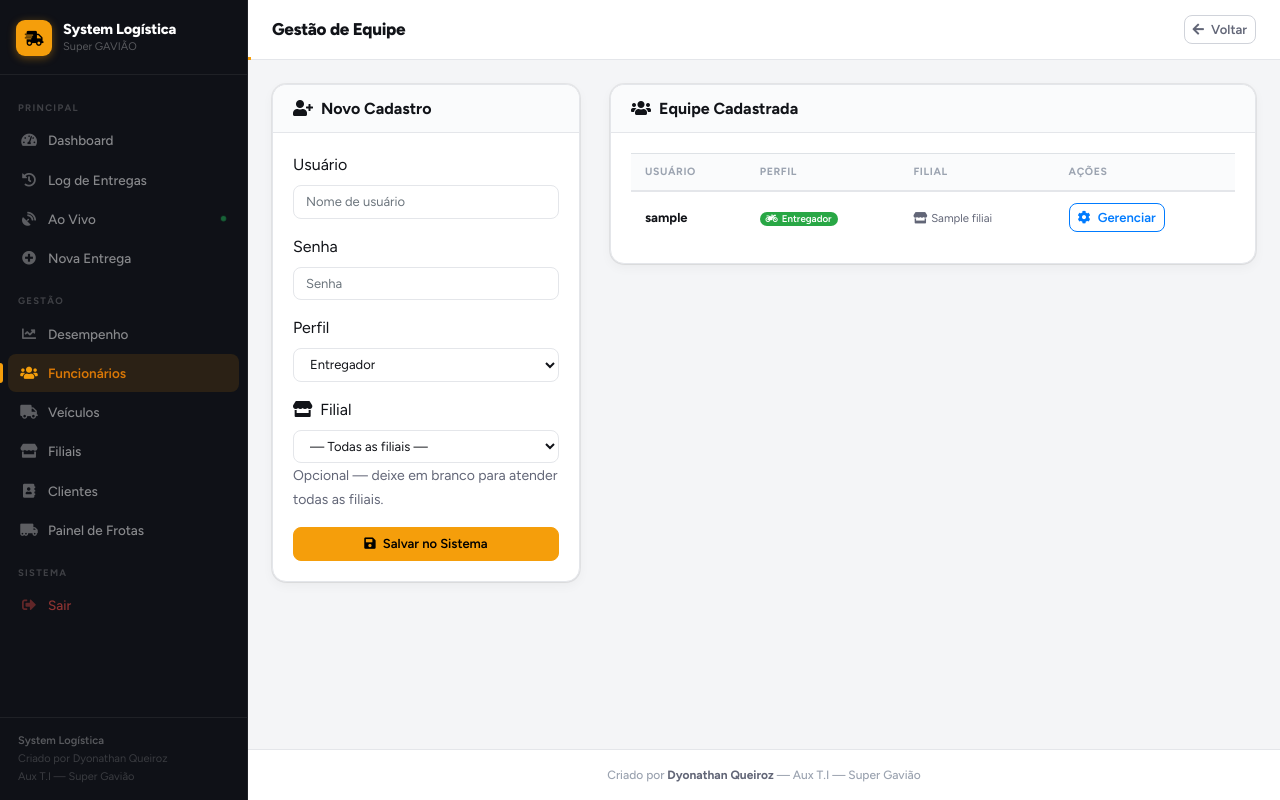
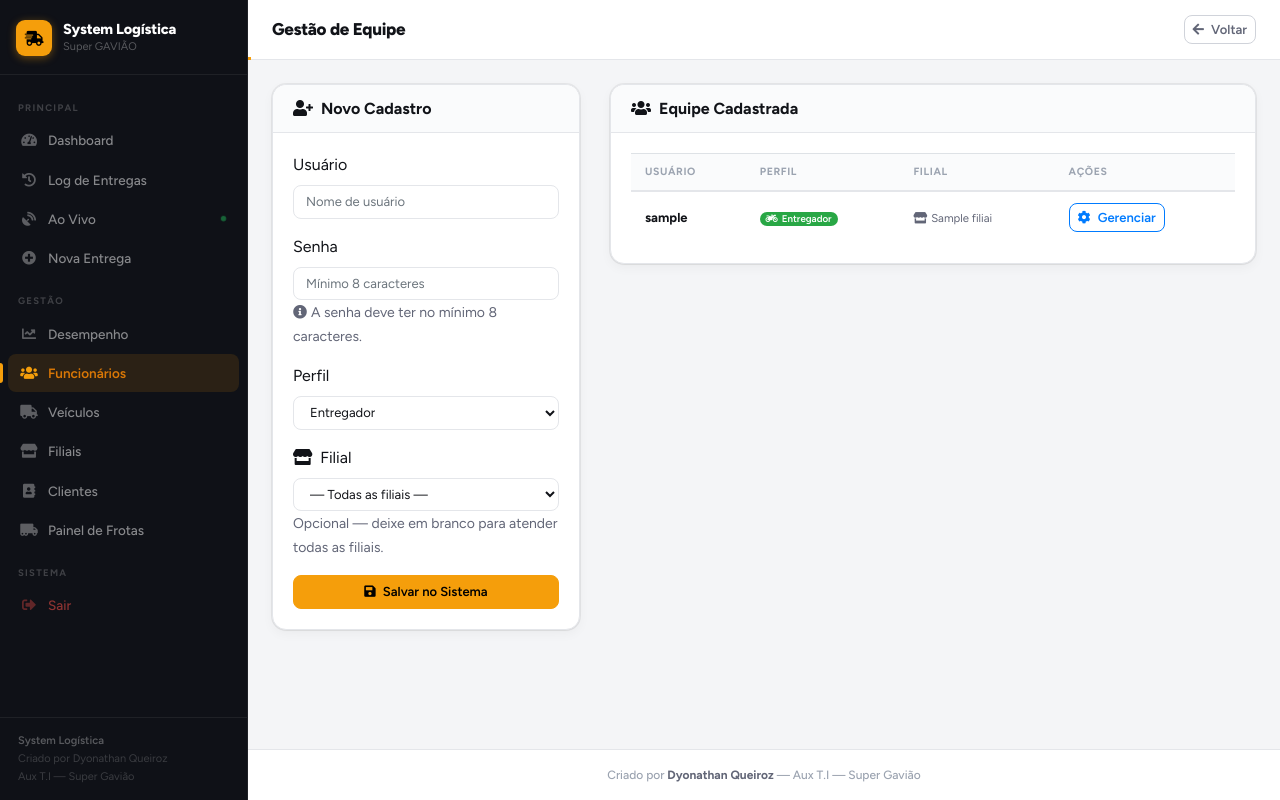
Before and after one commit to Dyonathan-Queiroz/Sistema-de-logistica, a FastAPI app: template app/templates/gestao_funcionarios.html in a window 1280 px wide. Run offline with FastAPI, Linux system fonts and the light colour scheme; the template is opened without the code that fills it: most values are stand-ins (such as "Sample title", 1, 10 or a date in 2020).

Commit message:
feat(funcionarios): aviso de senha minima de 8 caracteres no cadastro
- Adiciona hint abaixo do campo senha informando minimo de 8 caracteres
- Adiciona atributo minlength="8" para validacao HTML5 nativa no browser
- Exibe alerta server-side (variavel erro) quando o servidor rejeita a senha

Co-Authored-By: Claude Sonnet 4.6 <noreply@anthropic.com>

```diff
--- a/app/templates/gestao_funcionarios.html
+++ b/app/templates/gestao_funcionarios.html
@@ -72,6 +72,12 @@
                 </h6>
             </div>
             <div class="card-body">
+                {% if erro %}
+                <div class="alert alert-warning alert-dismissible fade show py-2 px-3 mb-3" role="alert">
+                    <i class="fas fa-exclamation-triangle mr-1"></i> {{ erro }}
+                    <button type="button" class="close py-2" data-dismiss="alert" aria-label="Fechar"><span aria-hidden="true">&times;</span></button>
+                </div>
+                {% endif %}
                 <form method="POST" action="/salvar-funcionario">
                     <div class="form-group">
                         <label for="username">Usuário</label>
@@ -79,7 +85,8 @@
                     </div>
                     <div class="form-group">
                         <label for="senha">Senha</label>
-                        <input type="password" class="form-control" id="senha" name="senha" required placeholder="Senha">
+                        <input type="password" class="form-control" id="senha" name="senha" required minlength="8" placeholder="Mínimo 8 caracteres">
+                        <small class="text-muted"><i class="fas fa-info-circle mr-1"></i>A senha deve ter no mínimo 8 caracteres.</small>
                     </div>
                     <div class="form-group">
                         <label for="perfil">Perfil</label>
```
